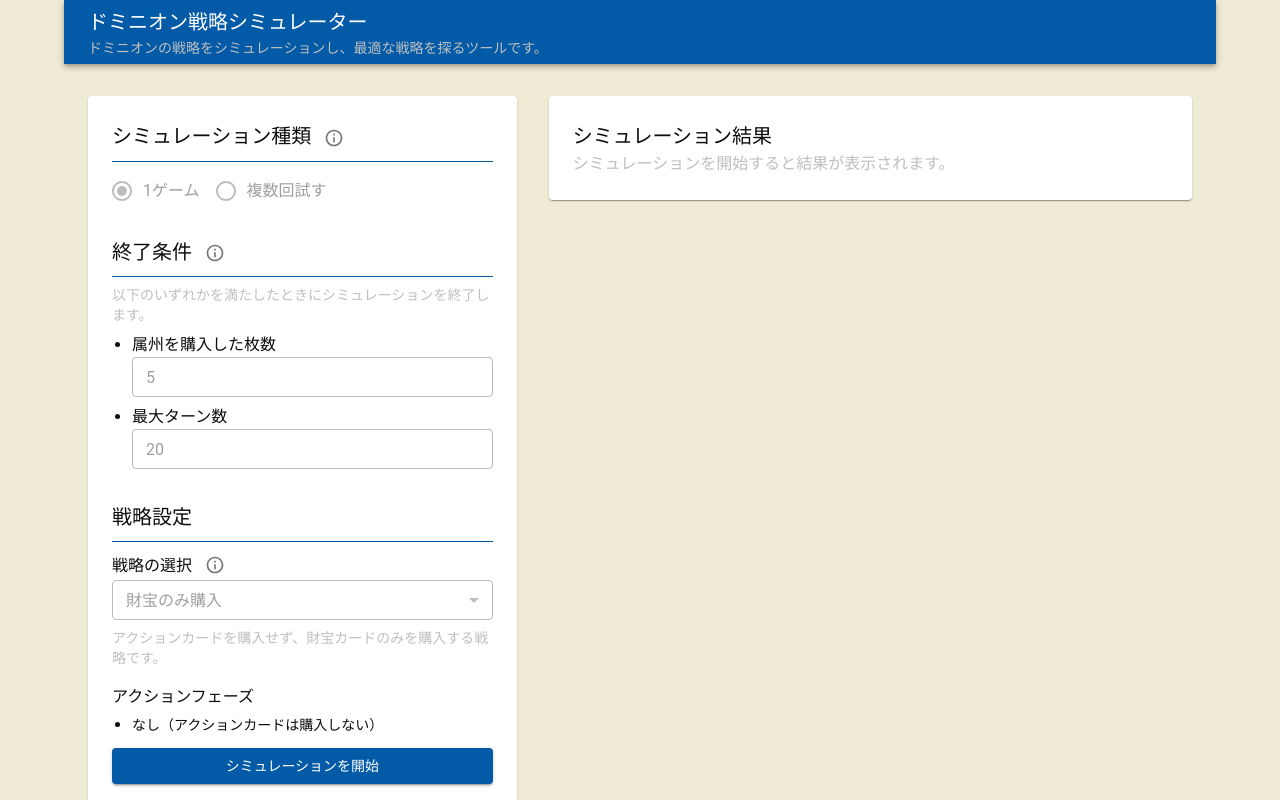
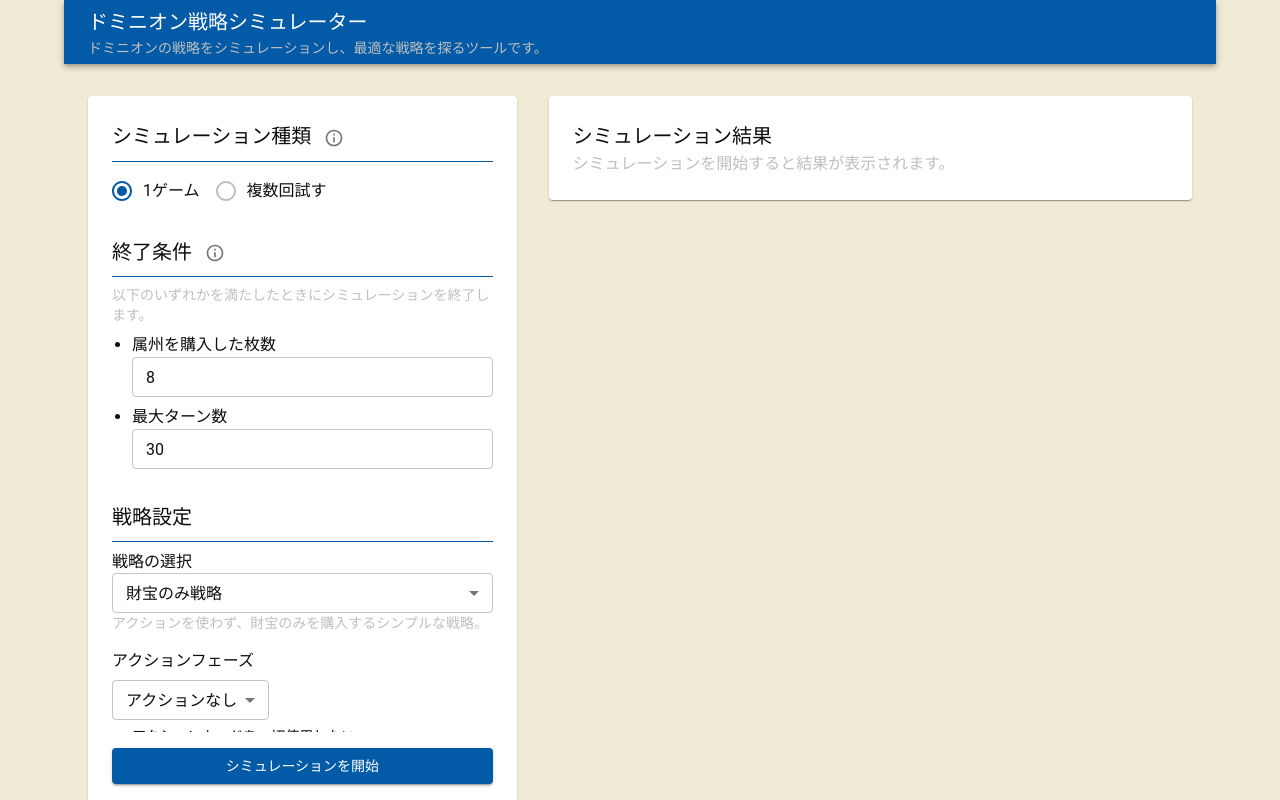
Before and after one commit to y4-aoki/dominion-simulator, a Next.js app: page / in a window 1280 px wide. Shown: the top 800 px of the page. Built offline with nearby package versions, Linux system fonts and the light colour scheme.

Commit message:
戦略の設定をできるようにした

```diff
--- a/src/app/components/SimulationSettings.tsx
+++ b/src/app/components/SimulationSettings.tsx
@@ -1,22 +1,21 @@
 "use client";
 
-import { useState } from "react";
 import { Paper, Typography, FormControl, FormLabel, RadioGroup, FormControlLabel, Radio, TextField, Select, MenuItem, Tooltip, Button, Divider, Box, IconButton } from "@mui/material";
 import InfoOutlinedIcon from "@mui/icons-material/InfoOutlined";
+import { ActionStrategy, BuyStrategy, SimulationConfig, StrategyOption } from "../types";
+import { StrategyOptions as availableStrategies } from "@/logic/StrategyOptions";
+import { useState } from "react";
 
-export default function SimulationSettings({ onStart }: { onStart: () => void }) {
-  const [simulationType, setSimulationType] = useState("single");
-  const [provinceGoal, setProvinceGoal] = useState(5);
-  const [turnLimit, setTurnLimit] = useState(20);
-  const [strategy, setStrategy] = useState("treasureOnly");
+type SimulationSettingsProps = {
+  config: SimulationConfig;
+  onConfigChange: (newConfig: SimulationConfig) => void;
+  onStart: (config: SimulationConfig) => void;
+};
 
-  const strategyDescriptions: Record<string, { overview: string; actions: string[]; buys: string[] }> = {
-    treasureOnly: {
-      overview: "アクションカードを購入せず、財宝カードのみを購入する戦略です。",
-      actions: ["なし（アクションカードは購入しない）"],
-      buys: ["8金以上なら属州を購入", "6金以上なら金貨を購入", "3金以上なら銀貨を購入", "それ以外は何もしない"],
-    },
-  };
+export default function SimulationSettings({ config, onConfigChange, onStart }: SimulationSettingsProps) {
+  const [selectedStrategy, setSelectedStrategy] = useState<StrategyOption>(availableStrategies[0]);
+  const [selectedActionStrategy, setSelectedActionStrategy] = useState<ActionStrategy>(availableStrategies[0].actionStrategies[0]);
+  const [selectedBuyStrategy, setSelectedBuyStrategy] = useState<BuyStrategy>(availableStrategies[0].buyStrategies[0]);
 
   return (
     <Paper sx={{ p: 3, display: "flex", flexDirection: "column", gap: 3, position: "relative", height: "100%" }}>
@@ -31,9 +30,13 @@
         </Typography>
         <Divider sx={{ my: 1 }} />
         <FormControl component="fieldset" sx={{ width: "100%" }}>
-          <RadioGroup row value={simulationType} onChange={(e) => setSimulationType(e.target.value)}>
-            <FormControlLabel value="single" control={<Radio disabled />} label="1ゲーム" />
-            <FormControlLabel value="repeat" control={<Radio disabled />} label="複数回試す" />
+          <RadioGroup
+            row
+            value={config.simulationType}
+            onChange={(e) => onConfigChange({ ...config, simulationType: e.target.value as "single" | "repeat" })}
+          >
+            <FormControlLabel value="single" control={<Radio />} label="1ゲーム" />
+            <FormControlLabel value="repeat" control={<Radio />} label="複数回試す" />
           </RadioGroup>
         </FormControl>
       </Box>
@@ -56,23 +59,22 @@
             <FormLabel>属州を購入した枚数</FormLabel>
             <TextField
               type="number"
-              value={provinceGoal}
-              onChange={(e) => setProvinceGoal(Number(e.target.value))}
+              value={config.goalProvinces}
+              onChange={(e) => onConfigChange({ ...config, goalProvinces: Number(e.target.value) })}
               fullWidth
               size="small"
               sx={{ mb: 1 }}
-              disabled
             />
           </li>
           <li>
             <FormLabel>最大ターン数</FormLabel>
             <TextField
               type="number"
-              value={turnLimit}
-              onChange={(e) => setTurnLimit(Number(e.target.value))}
+              value={config.maxTurns}
+              onChange={(e) => onConfigChange({ ...config, maxTurns: Number(e.target.value) })}
               fullWidth
               size="small"
-              disabled
+
             />
           </li>
         </ul>
@@ -85,47 +87,85 @@
         <FormControl fullWidth>
           <Box display="flex" alignItems="center">
             <FormLabel>戦略の選択</FormLabel>
-            <Tooltip title="現在は『財宝購入のみ』が利用可能です。" arrow>
-              <IconButton size="small" sx={{ ml: 1 }}>
-                <InfoOutlinedIcon fontSize="small" />
-              </IconButton>
-            </Tooltip>
           </Box>
-          <Select value={strategy} size="small" onChange={(e) => setStrategy(e.target.value)} disabled>
-            <MenuItem value="treasureOnly">財宝のみ購入</MenuItem>
+          <Select
+            value={selectedStrategy.name}
+            size="small"
+            onChange={(e) => {
+              const newStrategy = availableStrategies.find((s) => s.name === e.target.value) || availableStrategies[0];
+              setSelectedStrategy(newStrategy);
+            }}
+
+          >
+            {availableStrategies.map((strategy) => (
+              <MenuItem key={strategy.name} value={strategy.name}>{strategy.name}</MenuItem>
+            ))}
           </Select>
+          <Typography variant="body2" color="text.secondary">
+            {selectedStrategy.description}
+          </Typography>
         </FormControl>
 
         {/* 選択した戦略の説明 */}
-        <Box sx={{ bgcolor: "background.paper", borderRadius: 1, mt: 1 }}>
-          <Typography variant="body2" color="text.secondary" sx={{ mb: 2 }}>
-            {strategyDescriptions[strategy].overview}
-          </Typography>
-          <FormLabel sx={{ mb: 1 }}>アクションフェーズ</FormLabel>
+        <Box sx={{ bgcolor: "background.paper", borderRadius: 1, mt: 2 }}>
+          <Box display="flex" alignItems="center">
+            <FormLabel sx={{ mb: 1 }}>アクションフェーズ</FormLabel>
+          </Box>
+          <Select
+            value={selectedActionStrategy.name}
+            size="small"
+            onChange={(e) => {
+              const newActionStrategy = selectedStrategy.actionStrategies.find((s) => s.name === e.target.value) || selectedStrategy.actionStrategies[0];
+              setSelectedActionStrategy(newActionStrategy);
+              onConfigChange({ ...config, playActionPhase: newActionStrategy.execute })
+            }}
+          >
+            {selectedStrategy.actionStrategies.map((actionStrategy) => (
+              <MenuItem key={actionStrategy.name} value={actionStrategy.name}>{actionStrategy.name}</MenuItem>
+            ))}
+          </Select>
           <ul style={{ marginTop: 4, marginBottom: 4, paddingLeft: 20 }}>
-            {strategyDescriptions[strategy].actions.map((action, index) => (
+            {selectedActionStrategy.descriptions.map((description, index) => (
               <li key={index}>
-                <Typography variant="body2">{action}</Typography>
+                <Typography variant="body2">{description}</Typography>
               </li>
             ))}
           </ul>
-          <FormLabel sx={{ mb: 1 }}>購入フェーズ</FormLabel>
+        </Box>
+        <Box sx={{ bgcolor: "background.paper", borderRadius: 1, mt: 2 }}>
+          <Box display="flex" alignItems="center">
+            <FormLabel sx={{ mb: 1 }}>購入フェーズ</FormLabel>
+          </Box>
+          <Select
+            value={selectedBuyStrategy.name}
+            size="small"
+            onChange={(e) => {
+              const newBuyStrategy = selectedStrategy.buyStrategies.find((s) => s.name === e.target.value) || selectedStrategy.buyStrategies[0];
+              setSelectedBuyStrategy(newBuyStrategy);
+              onConfigChange({ ...config, playBuyPhase: newBuyStrategy.execute })
+            }}
+
+          >
+            {selectedStrategy.buyStrategies.map((buyStrategy) => (
+              <MenuItem key={buyStrategy.name} value={buyStrategy.name}>{buyStrategy.name}</MenuItem>
+            ))}
+          </Select>
           <ul style={{ marginTop: 4, marginBottom: 4, paddingLeft: 20 }}>
-            {strategyDescriptions[strategy].buys.map((buy, index) => (
+            {selectedBuyStrategy.descriptions.map((description, index) => (
               <li key={index}>
-                <Typography variant="body2">{buy}</Typography>
+                <Typography variant="body2">{description}</Typography>
               </li>
             ))}
           </ul>
         </Box>
       </Box>
 
-      {/* 実行ボタンを固定 */}
+      {/* 実行ボタン */}
       <Box sx={{ position: "sticky", bottom: 0, backgroundColor: "white", pt: 2, pb: 2, mt: "auto" }}>
-        <Button variant="contained" color="primary" onClick={onStart} fullWidth>
+        <Button variant="contained" color="primary" onClick={() => onStart(config)} fullWidth>
           シミュレーションを開始
         </Button>
       </Box>
-    </Paper>
+    </Paper >
   );
 }
--- /dev/null
+++ b/src/app/logic/ActionStrategies.ts
@@ -0,0 +1,10 @@
+import { ActionStrategy } from "@/types";
+import { GameState } from "@/types";
+export const NoActionStrategy: ActionStrategy = {
+  name: "アクションなし",
+  descriptions: [
+    "アクションカードを一切使用しない。",
+    "手札の財宝のみを使用する。",
+  ],
+  execute: (state: GameState) => state,
+};
--- /dev/null
+++ b/src/app/logic/BuyStrategies.ts
@@ -0,0 +1,55 @@
+import { BuyStrategy } from "../types";
+
+export const TreasureOnlyBuyStrategy: BuyStrategy = {
+  name: "銀貨・金貨購入",
+  descriptions: [
+    "8金以上なら属州を購入",
+    "6金以上なら金貨を購入",
+    "3金以上なら銀貨を購入",
+    "それ以外は何もしない",
+  ],
+  execute: (state) => {
+    const newState = { ...state };
+    const purchases: string[] = [];
+
+    if (newState.gold >= 8) {
+      purchases.push("属州");
+      newState.gold -= 8;
+    } else if (newState.gold >= 6) {
+      purchases.push("金貨");
+      newState.gold -= 6;
+    } else if (newState.gold >= 3) {
+      purchases.push("銀貨");
+      newState.gold -= 3;
+    }
+
+    newState.discard.push(...purchases);
+
+    return { newState, purchases };
+  },
+};
+
+export const SilverOnlyBuyStrategy: BuyStrategy = {
+  name: "銀貨のみ購入",
+  descriptions: [
+    "8金以上なら属州を購入",
+    "3金以上なら銀貨を購入",
+    "それ以外は何もしない",
+  ],
+  execute: (state) => {
+    const newState = { ...state };
+    const purchases: string[] = [];
+
+    if (newState.gold >= 8) {
+      purchases.push("属州");
+      newState.gold -= 8;
+    } else if (newState.gold >= 3) {
+      purchases.push("銀貨");
+      newState.gold -= 3;
+    }
+
+    newState.discard.push(...purchases);
+
+    return { newState, purchases };
+  },
+};
--- /dev/null
+++ b/src/app/logic/StrategyOptions.ts
@@ -0,0 +1,12 @@
+import { StrategyOption } from "@/types";
+import { NoActionStrategy } from "./ActionStrategies";
+import { TreasureOnlyBuyStrategy, SilverOnlyBuyStrategy } from "./BuyStrategies";
+
+export const StrategyOptions: StrategyOption[] = [
+  {
+    name: "財宝のみ戦略",
+    description: "アクションを使わず、財宝のみを購入するシンプルな戦略。",
+    actionStrategies: [NoActionStrategy], // アクションはなし
+    buyStrategies: [TreasureOnlyBuyStrategy, SilverOnlyBuyStrategy], // 購入戦略を選べる
+  },
+];
--- a/src/app/page.tsx
+++ b/src/app/page.tsx
@@ -7,19 +7,22 @@
 import SimulationResults from "./components/SimulationResults";
 import { SimulationConfig, SimulationResult } from "./types";
 import { simulateGame } from "./logic/Simulation";
-import { TreasureOnlyStrategy } from "./logic/TreasureOnlyStrategy";
+import { NoActionStrategy } from "./logic/ActionStrategies";
+import { TreasureOnlyBuyStrategy } from "./logic/BuyStrategies";
 
 export default function Home() {
   const [simulationData, setSimulationData] = useState<SimulationResult | null>(null);
 
   const [config, setConfig] = useState<SimulationConfig>({
-    strategy: TreasureOnlyStrategy, // 型チェックが適用される
+    simulationType: "single",
     maxTurns: 30,
     goalProvinces: 8,
+    playActionPhase: NoActionStrategy.execute,
+    playBuyPhase: TreasureOnlyBuyStrategy.execute
   });
 
   const handleSimulationStart = () => {
-    const result = simulateGame(config.strategy, config.maxTurns, config.goalProvinces);
+    const result = simulateGame(config);
     setSimulationData(result);
   };
 
@@ -35,7 +38,7 @@
           }}
         >
           <Box sx={{ width: { xs: "100%", md: "40%" } }}>
-            <SimulationSettings onStart={handleSimulationStart} />
+            <SimulationSettings config={config} onConfigChange={setConfig} onStart={handleSimulationStart} />
           </Box>
           <Box sx={{ width: { xs: "100%", md: "60%" } }}>
             <SimulationResults simulationData={simulationData} />
```
Also changed, not shown: src/app/logic/Simulation.ts (+7 -14 lines), src/app/logic/TreasureOnlyStrategy.ts (deleted, +0 -32 lines), src/app/types.ts (+23 -6 lines).
